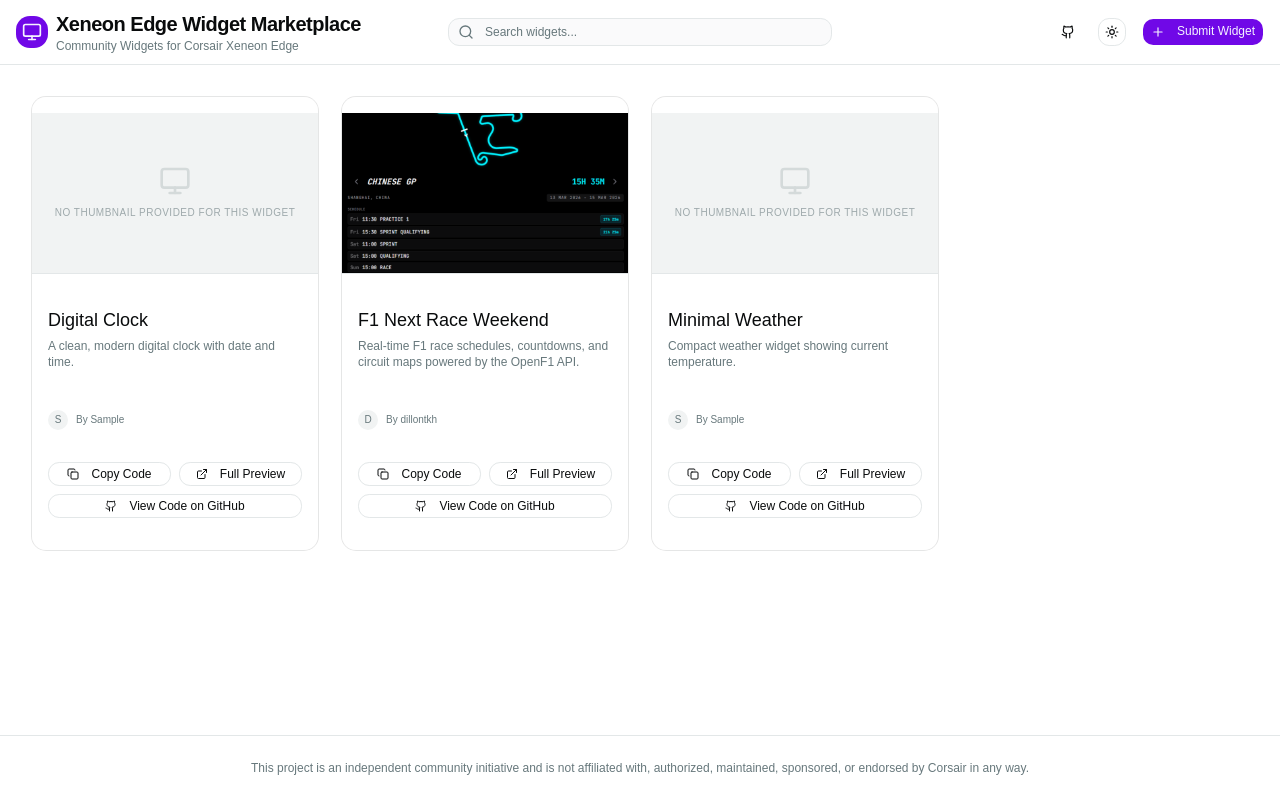
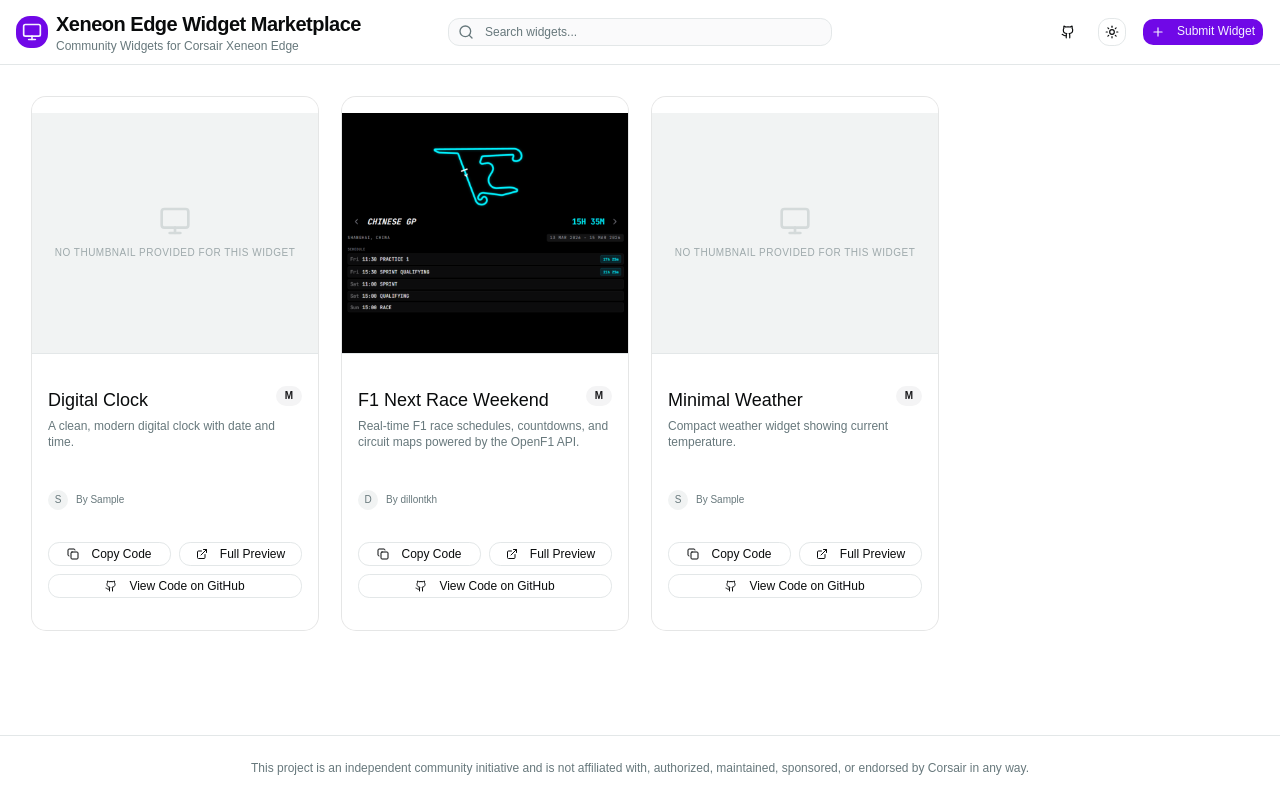
Before and after one commit to dillontkh/xeneon-edge-widget-marketplace, a React (Vite) app: page / in a window 1280 px wide. Built offline with nearby package versions, Linux system fonts and the light colour scheme.

Commit message:
feat(marketplace): add recommended_size metadata and dynamic aspect ratios
Introduce recommended_size (M, L, XL) to widget metadata and update the marketplace to render thumbnails with corresponding aspect ratios. Added a size badge to widget cards and updated existing widget metadata.

```diff
--- a/src/App.tsx
+++ b/src/App.tsx
@@ -1,4 +1,5 @@
 import { useState, useMemo } from "react"
+import { Badge } from "@/components/ui/badge"
 import { Button } from "@/components/ui/button"
 import { Card, CardContent, CardDescription, CardFooter, CardHeader, CardTitle } from "@/components/ui/card"
 import { Input } from "@/components/ui/input"
@@ -15,9 +16,10 @@
 
 // Types for metadata.json
 interface WidgetMetadata {
-  publisher: string
-  "widget-name": string
-  description: string
+  publisher: string;
+  "widget-name": string;
+  recommended_size?: "M" | "L" | "XL";
+  description: string;
 }
 
 interface WidgetData {
@@ -172,15 +174,19 @@
         </div>
 
         <div className="grid grid-cols-1 gap-6 sm:grid-cols-2 lg:grid-cols-3 xl:grid-cols-4">
-          {filteredWidgets.map((widget) => (
+          {filteredWidgets.map((widget) => {
+            const size = widget.metadata.recommended_size || "M";
+            const aspectClass = size === "XL" ? "aspect-[32/9]" : size === "L" ? "aspect-[2/1]" : "aspect-[1.185/1]";
+
+            return (
               <Card key={widget.id} className="group flex flex-col overflow-hidden border-border/50 bg-card/50 transition-all hover:border-primary/50 hover:shadow-lg">
-              <div className="aspect-video relative overflow-hidden border-b bg-muted">
+                <div className={`${aspectClass} relative overflow-hidden border-b bg-muted`}>
                   {/* Static Thumbnail (Priority) */}
                   {widget.thumbnailUrl ? (
                     <img
                       src={widget.thumbnailUrl}
                       alt={widget.metadata["widget-name"]}
-                    className="h-full w-full object-cover"
+                      className="h-full w-full object-contain"
                     />
                   ) : (
                     <div className="flex h-full w-full flex-col items-center justify-center gap-2 bg-muted/50 text-muted-foreground">
@@ -192,6 +198,9 @@
               <CardHeader className="p-4">
                 <div className="flex items-start justify-between gap-2">
                   <CardTitle className="line-clamp-1 text-lg">{widget.metadata["widget-name"]}</CardTitle>
+                  <Badge variant="secondary" className="text-[10px] font-bold">
+                    {size}
+                  </Badge>
                 </div>
                 <CardDescription className="line-clamp-2 h-10 text-xs">
                   {widget.metadata.description}
@@ -252,7 +261,8 @@
                 </Button>
               </CardFooter>
             </Card>
-          ))}
+            );
+          })}
         </div>
 
         {filteredWidgets.length === 0 && (
--- a/widgets/clock/metadata.json
+++ b/widgets/clock/metadata.json
@@ -1,5 +1,6 @@
 {
   "publisher": "Sample",
   "widget-name": "Digital Clock",
+  "recommended_size": "M",
   "description": "A clean, modern digital clock with date and time."
 }
--- a/widgets/f1/metadata.json
+++ b/widgets/f1/metadata.json
@@ -1,5 +1,6 @@
 {
   "publisher": "dillontkh",
   "widget-name": "F1 Next Race Weekend",
+  "recommended_size": "M",
   "description": "Real-time F1 race schedules, countdowns, and circuit maps powered by the OpenF1 API."
 }
--- a/widgets/weather/metadata.json
+++ b/widgets/weather/metadata.json
@@ -1,5 +1,6 @@
 {
   "publisher": "Sample",
   "widget-name": "Minimal Weather",
+  "recommended_size": "M",
   "description": "Compact weather widget showing current temperature."
 }
```
Also changed, not shown: 1 other file (tests, documents, lock files or other folders). Lines whose indentation alone changed are shown as unchanged.
